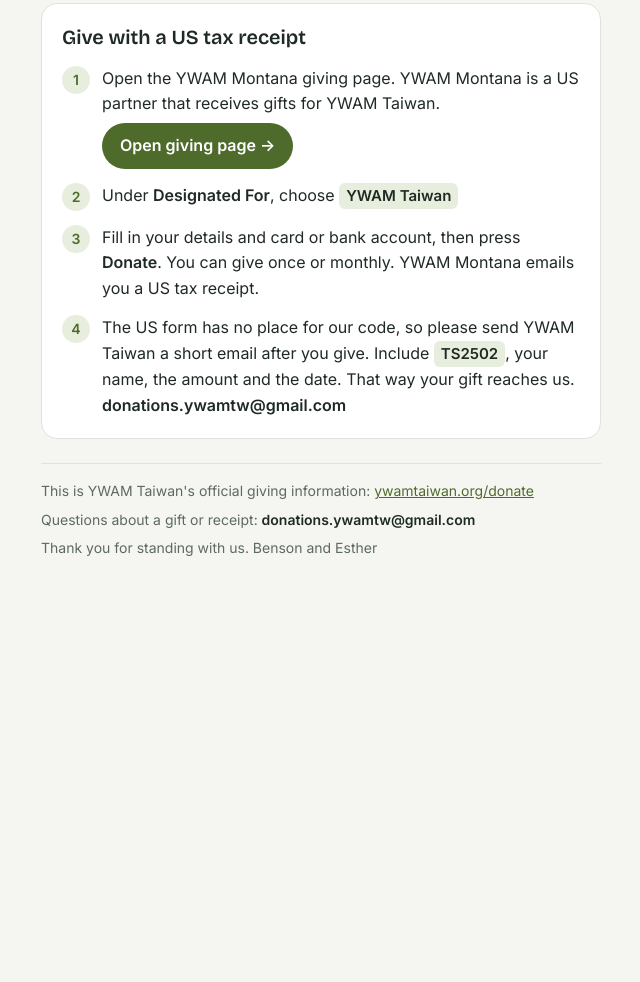
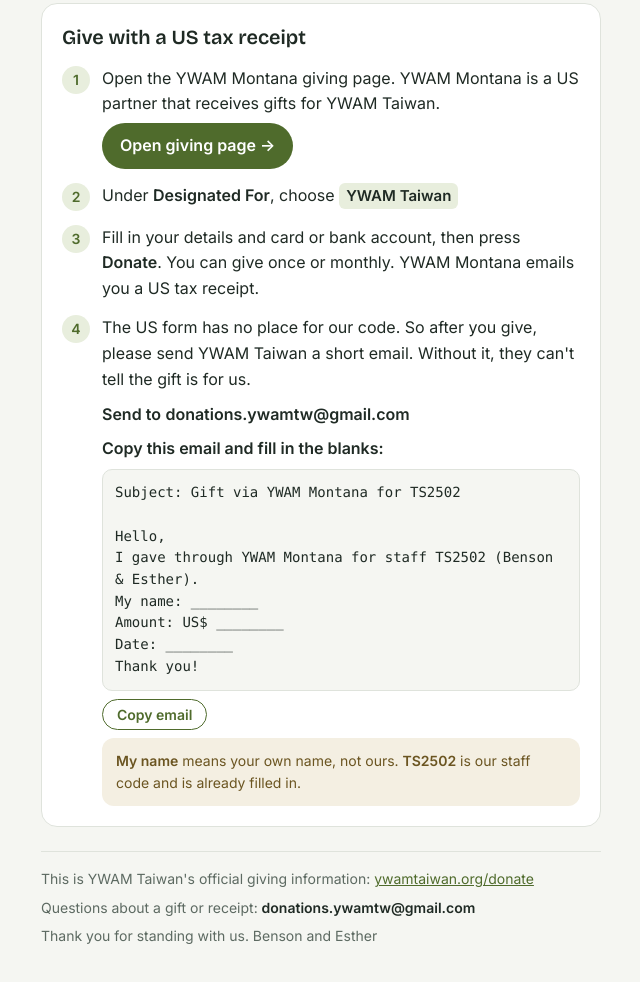
Before and after one commit to benson8780101-dev/benson8780101-dev.github.io, a plain HTML site: page give/index.html in a window 1280 px wide. Shown: the part 1201-2183 px from the top of the page, without its empty margins (319-959 px from the left). Before the commit the page ends 1816 px from the top, so only its background shows below. Drawn offline with nearby package versions, Linux system fonts and the light colour scheme.

Commit message:
Give page: ready-to-copy email template for US donors
Co-Authored-By: Claude Opus 5.5 <noreply@anthropic.com>
Claude-Session: https://claude.ai/code/session_01SkZ5CGpwWQv79VzTHR1SjV

```diff
--- a/give/index.html
+++ b/give/index.html
@@ -53,6 +53,9 @@ ol.steps li > div{min-width:0}
 .btn.ghost{background:transparent;color:var(--accent);border:1.5px solid var(--accent)}
 .note{font-size:14px;color:var(--muted)}
 .soon{background:var(--warn-soft);color:var(--warn-ink);border-radius:12px;padding:12px 14px;font-size:14px}
+.tplbox{margin-top:10px;display:flex;flex-direction:column;gap:8px}
+.tpl{margin:0;background:var(--bg);border:1px solid var(--line);border-radius:10px;padding:12px;font:14px/1.55 ui-monospace,SFMono-Regular,Menlo,monospace;white-space:pre-wrap;word-break:break-word;color:var(--ink);user-select:all}
+.copy2{align-self:flex-start;border:1.5px solid var(--accent);background:transparent;color:var(--accent);border-radius:999px;padding:6px 14px;font:600 14px var(--body);cursor:pointer}
 .trust{display:flex;flex-direction:column;gap:6px;font-size:14px;color:var(--muted);border-top:1px solid var(--line);padding-top:16px}
 .trust a{color:var(--accent)}
 .mail{user-select:all;font-weight:600;color:var(--ink)}
@@ -116,8 +119,21 @@ html[lang="zh-Hant"] [data-l="zh"]{display:revert}
         <a class="btn" href="https://giving.ywammontana.org/support" target="_blank" rel="noopener"><span data-l="en">Open giving page →</span><span data-l="zh">打開奉獻頁面 →</span></a></div></li>
       <li><div><span data-l="en">Under <span class="k">Designated For</span>, choose</span><span data-l="zh">在 <span class="k">Designated For</span> 選</span> <span class="pill">YWAM Taiwan</span></div></li>
       <li><div><span data-l="en">Fill in your details and card or bank account, then press <span class="k">Donate</span>. You can give once or monthly. YWAM Montana emails you a US tax receipt.</span><span data-l="zh">填好你的資料和信用卡或銀行帳戶，按 <span class="k">Donate</span>。可以選單次或每月固定奉獻。YWAM Montana 會寄美國抵稅收據給你。</span></div></li>
-      <li><div><span data-l="en">The US form has no place for our code, so please send YWAM Taiwan a short email after you give. Include <span class="pill">TS2502</span>, your name, the amount and the date. That way your gift reaches us.</span><span data-l="zh">美國的表單沒有地方寫我們的代碼，所以奉獻完請寄一封簡短的信給 YWAM 台灣，寫上 <span class="pill">TS2502</span>、你的名字、金額和日期，奉獻才會轉給我們。</span><br>
-        <span class="mail">donations.ywamtw@gmail.com</span></div></li>
+      <li><div><span data-l="en">The US form has no place for our code. So after you give, please send YWAM Taiwan a short email. Without it, they can't tell the gift is for us.</span><span data-l="zh">美國的表單沒有地方寫我們的代碼，所以奉獻完請寄一封短信給 YWAM 台灣。不寄的話，差會不知道這筆奉獻是給我們的。</span>
+        <div class="tplbox">
+          <div class="tplrow"><span class="k"><span data-l="en">Send to</span><span data-l="zh">寄到</span></span> <span class="mail">donations.ywamtw@gmail.com</span></div>
+          <div class="tplrow"><span class="k"><span data-l="en">Copy this email and fill in the blanks:</span><span data-l="zh">複製這封信，填上空白處：</span></span></div>
+<pre class="tpl" id="tpl">Subject: Gift via YWAM Montana for TS2502
+
+Hello,
+I gave through YWAM Montana for staff TS2502 (Benson &amp; Esther).
+My name: ________
+Amount: US$ ________
+Date: ________
+Thank you!</pre>
+          <button class="copy2" id="copyTpl"><span data-l="en">Copy email</span><span data-l="zh">複製信件內容</span></button>
+          <div class="soon"><span data-l="en"><span class="k">My name</span> means your own name, not ours. <span class="k">TS2502</span> is our staff code and is already filled in.</span><span data-l="zh"><span class="k">My name</span> 填你自己的名字，不是我們的名字。<span class="k">TS2502</span> 是我們的同工代碼，已經幫你寫好了。</span></div>
+        </div></div></li>
     </ol>
   </section>
 
@@ -153,6 +169,15 @@ html[lang="zh-Hant"] [data-l="zh"]{display:revert}
     };
   });
 
+  // Copy the US email template; fall back to selecting it if the clipboard is refused
+  var tb=document.getElementById('copyTpl');
+  tb.onclick=function(){
+    var pre=document.getElementById('tpl');
+    var ok=function(){var o=tb.innerHTML;tb.textContent=root.lang==='en'?'Copied ✓':'已複製 ✓';setTimeout(function(){tb.innerHTML=o},1600)};
+    var sel=function(){var r=document.createRange();r.selectNodeContents(pre);var s=getSelection();s.removeAllRanges();s.addRange(r)};
+    if(navigator.clipboard&&navigator.clipboard.writeText){navigator.clipboard.writeText(pre.textContent).then(ok,sel)}else{sel()}
+  };
+
   var btn=document.getElementById('copyBtn');
   btn.onclick=function(){
     var done=function(){var o=btn.innerHTML;btn.textContent=root.lang==='en'?'Copied ✓':'已複製 ✓';setTimeout(function(){btn.innerHTML=o},1600)};
```
